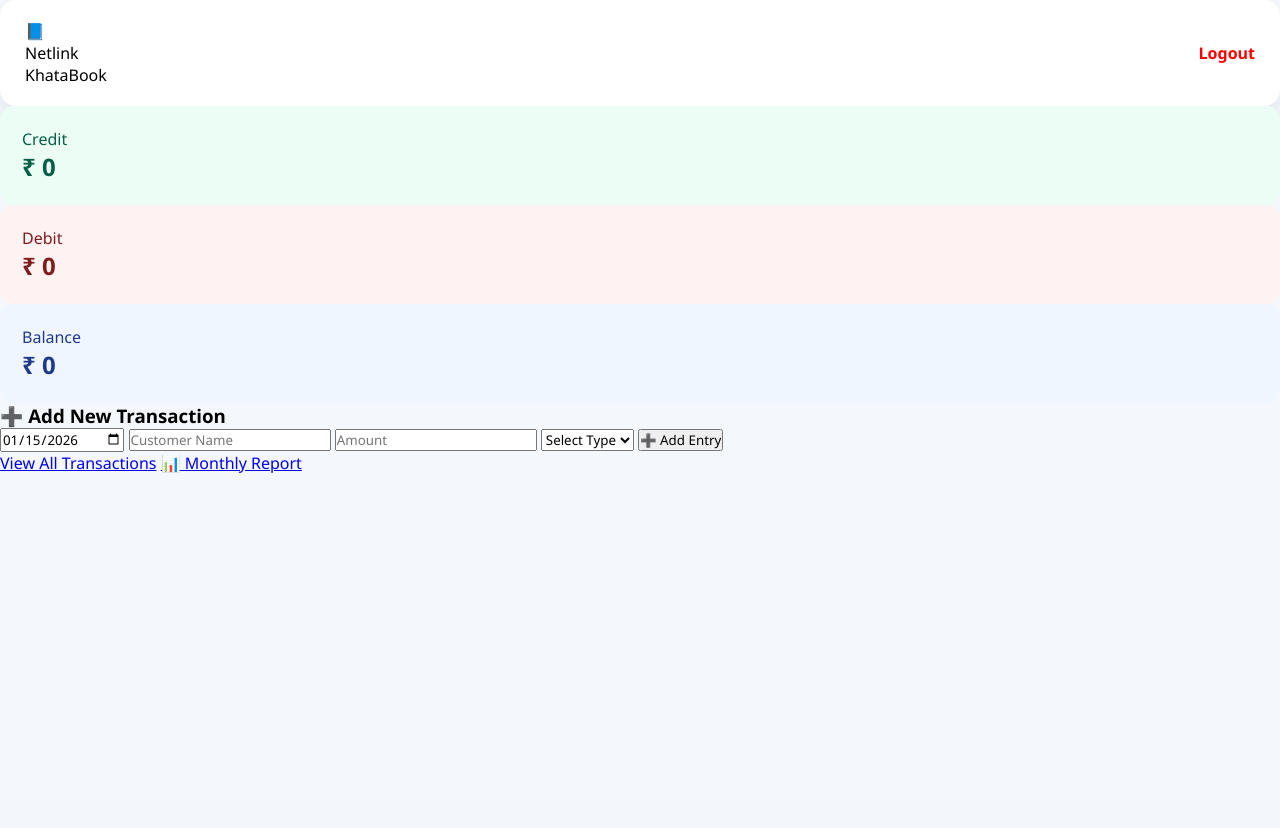
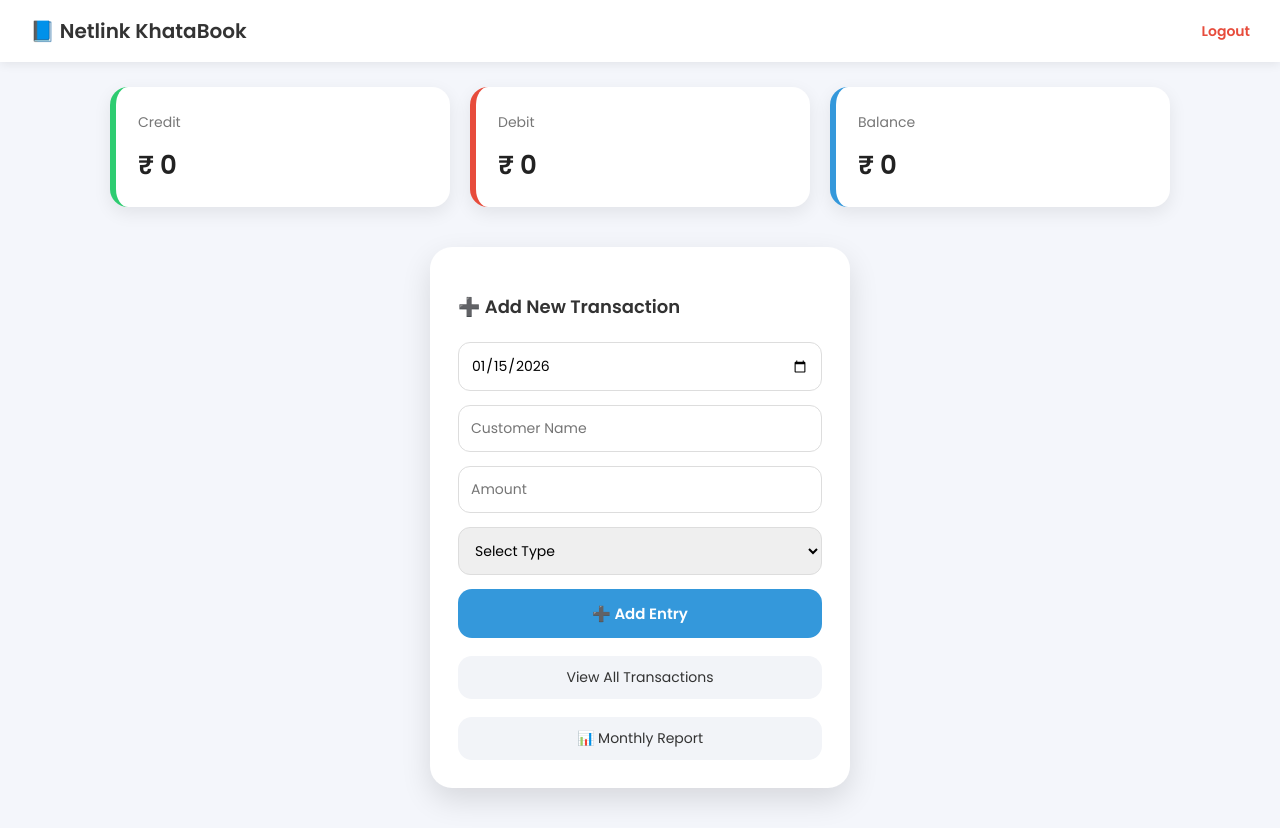
Before and after one commit to swatiJadav/Netlink_khatabook, a Flask app: page /dashboard in a window 1280 px wide. Before the commit the page ends 473 px from the top, so only its background shows below. Run offline with Flask 3, Linux system fonts and the light colour scheme; the visitor is signed in with stand-in values (Sample User, id 1); data that the repository does not hold is empty.

Commit message:
Update style.css

```diff
--- a/static/style.css
+++ b/static/style.css
@@ -1,197 +1,161 @@
+/* ================= RESET & BASE ================= */
 * {
-    margin: 0;
-    padding: 0;
     box-sizing: border-box;
-    font-family: "Segoe UI", sans-serif;
+    font-family: 'Poppins', sans-serif;
 }
 
 body {
-    background: #f4f7fb;
+    margin: 0;
+    background: #f4f6fb;
+    color: #333;
 }
 
-.container {
-    width: 95%;
-    max-width: 1200px;
-    margin: 30px auto;
-}
-
-/* HEADER */
+/* ================= HEADER ================= */
 .header {
-    background: white;
-    padding: 20px 25px;
-    border-radius: 16px;
+    background: #ffffff;
+    padding: 16px 30px;
     display: flex;
     justify-content: space-between;
     align-items: center;
-    box-shadow: 0 10px 25px rgba(0,0,0,0.08);
-}
-
-.brand {
-    display: flex;
-    gap: 15px;
-    align-items: center;
+    box-shadow: 0 2px 10px rgba(0,0,0,0.08);
+    position: sticky;
+    top: 0;
+    z-index: 10;
 }
 
 .logo {
-    width: 55px;
-}
-
-.brand h1 {
-    font-size: 22px;
-}
-
-.brand p {
-    color: gray;
-    font-size: 13px;
-}
-
-.header-actions {
-    display: flex;
-    align-items: center;
-    gap: 15px;
-}
-
-.btn {
-    padding: 10px 16px;
-    border-radius: 8px;
-    text-decoration: none;
-    font-weight: 600;
-}
-
-.btn-pdf {
-    background: #2563eb;
-    color: white;
-}
-
-.user {
+    font-size: 20px;
     font-weight: 600;
 }
 
 .logout {
-    color: red;
     text-decoration: none;
-    font-weight: bold;
+    color: #e74c3c;
+    font-weight: 600;
+    font-size: 14px;
 }
 
-/* CARDS */
-.cards {
+/* ================= SUMMARY CARDS ================= */
+.summary {
+    max-width: 1100px;
+    margin: 25px auto 0;
     display: grid;
     grid-template-columns: repeat(3, 1fr);
     gap: 20px;
-    margin: 25px 0;
+    padding: 0 20px;
 }
 
+/* ================= PROFESSIONAL SUMMARY CARDS ================= */
 .card {
+    background: #ffffff;
     padding: 22px;
-    border-radius: 14px;
+    border-radius: 18px;
+    box-shadow: 0 6px 18px rgba(0,0,0,0.08);
+    border-left: 6px solid;
 }
 
-.card h4 {
-    margin-bottom: 8px;
+.card span {
+    font-size: 14px;
+    color: #777;
 }
 
-.credit {
-    background: #ecfdf5;
-    color: #065f46;
+.card h2 {
+    margin: 12px 0 0;
+    font-size: 26px;
+    font-weight: 600;
+    color: #222;
 }
 
-.debit {
-    background: #fef2f2;
-    color: #7f1d1d;
+/* LEFT COLOR STRIP */
+.card.credit {
+    border-color: #2ecc71;
 }
 
-.balance {
-    background: #eff6ff;
-    color: #1e3a8a;
+.card.debit {
+    border-color: #e74c3c;
 }
 
-/* BOX */
-.box {
-    background: white;
-    padding: 25px;
-    border-radius: 16px;
-    margin-bottom: 25px;
-    box-shadow: 0 10px 25px rgba(0,0,0,0.08);
+.card.balance {
+    border-color: #3498db;
 }
 
-.box h2 {
-    margin-bottom: 15px;
+/* ================= CENTER MAIN AREA ================= */
+.main-center {
+    display: flex;
+    justify-content: center;
+    margin: 40px 0;
+    padding: 0 20px;
 }
 
-.entry-form {
-    display: grid;
-    grid-template-columns: repeat(6, 1fr);
-    gap: 15px;
-    align-items: center;
+/* ================= FORM CARD ================= */
+.form-card {
+    width: 420px;
+    background: #ffffff;
+    padding: 28px;
+    border-radius: 22px;
+    box-shadow: 0 12px 30px rgba(0,0,0,0.12);
 }
 
-.entry-form input,
-.entry-form select,
-.entry-form button,
-.entry-form a {
-    padding: 12px;
-    border-radius: 8px;
-    border: 1px solid #ccc;
-    font-size: 14px;
-}
-
-.entry-form select {
-    background: white;
-    cursor: pointer;
-}
-
-.btn-add {
-    background: #16a34a;
-    color: white;
-    font-weight: bold;
-    border: none;
-    cursor: pointer;
-}
-
-.btn-pdf {
-    background: #2563eb;
-    color: white;
-    font-weight: bold;
-    text-align: center;
-    text-decoration: none;
-}
-
-/* TABLE */
-table {
-    width: 100%;
-    border-collapse: collapse;
-}
-
-thead {
-    background: #1e293b;
-    color: white;
-}
-
-th, td {
-    padding: 12px;
-    text-align: center;
-}
-
-tbody tr {
-    border-bottom: 1px solid #e5e7eb;
-}
-
-.bold {
-    font-weight: bold;
-}
-
-.credit-text {
-    color: green;
+.form-card h3 {
+    margin-bottom: 22px;
+    font-size: 18px;
     font-weight: 600;
 }
 
-.debit-text {
-    color: red;
-    font-weight: 600;
+/* INPUTS */
+input, select {
+    width: 100%;
+    padding: 12px;
+    margin-bottom: 14px;
+    border-radius: 12px;
+    border: 1px solid #ddd;
+    font-size: 14px;
+    outline: none;
 }
 
-.delete {
-    color: red;
+input:focus, select:focus {
+    border-color: #3498db;
+}
+
+/* ADD BUTTON */
+button {
+    width: 100%;
+    padding: 13px;
+    background: #3498db;
+    color: white;
+    border: none;
+    border-radius: 14px;
+    font-size: 15px;
+    font-weight: 600;
+    cursor: pointer;
+    transition: 0.2s;
+}
+
+button:hover {
+    background: #2c80b4;
+}
+
+/* VIEW TRANSACTIONS BUTTON */
+.view-btn {
+    display: block;
+    margin-top: 18px;
+    text-align: center;
+    padding: 11px;
+    background: #f2f4f8;
+    border-radius: 14px;
     text-decoration: none;
-    font-size: 18px;
+    color: #333;
+    font-size: 14px;
+    font-weight: 500;
 }
+
+/* ================= RESPONSIVE ================= */
+@media (max-width: 768px) {
+    .summary {
+        grid-template-columns: 1fr;
+    }
+
+    .form-card {
+        width: 100%;
+    }
+}
```
